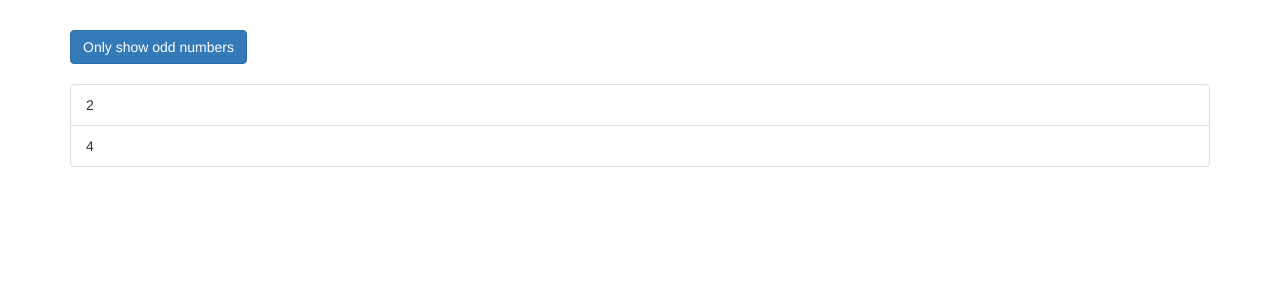
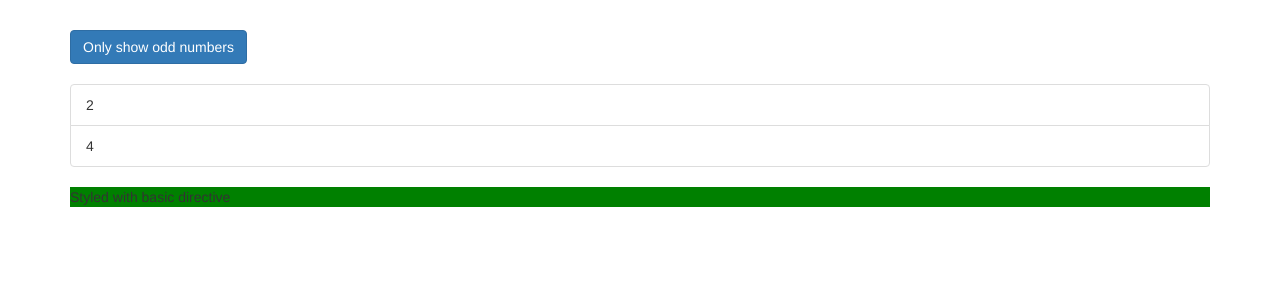
Before and after one commit to richardcalf/angular-the-complete-guide, an Angular app in the folder directives-start/: page / in a window 1280 px wide. Shown: the top 300 px of the page. Built offline with nearby package versions, Linux system fonts and the light colour scheme.

Commit message:
section 7, video 93, creating a basic attribute directive

```diff
--- a/directives-start/src/app/app.component.html
+++ b/directives-start/src/app/app.component.html
@@ -23,6 +23,7 @@
               </li>
             </div>
           </ul>
+         <p appBasicHighlight>Styled with basic directive</p>
       <ng-template [ngIf]="onlyOdd">
         <p>Only odd</p>
       </ng-template>
--- a/directives-start/src/app/app.module.ts
+++ b/directives-start/src/app/app.module.ts
@@ -2,12 +2,13 @@
 import { NgModule } from '@angular/core';
 import { FormsModule } from '@angular/forms';
 
-
 import { AppComponent } from './app.component';
+import { BasicHighlightDirective } from './basic-highlight/basic-highlight.directive';
 
 @NgModule({
   declarations: [
-    AppComponent
+    AppComponent,
+    BasicHighlightDirective
   ],
   imports: [
     BrowserModule,
--- /dev/null
+++ b/directives-start/src/app/basic-highlight/basic-highlight.directive.ts
@@ -0,0 +1,13 @@
+import { Directive, ElementRef, OnInit } from "@angular/core";
+
+@Directive({
+  selector: '[appBasicHighlight]'
+})
+export class BasicHighlightDirective implements OnInit {
+  constructor(private elementRef: ElementRef) {
+  }
+
+  ngOnInit() {
+    this.elementRef.nativeElement.style.backgroundColor = 'green';
+  }
+}
```
